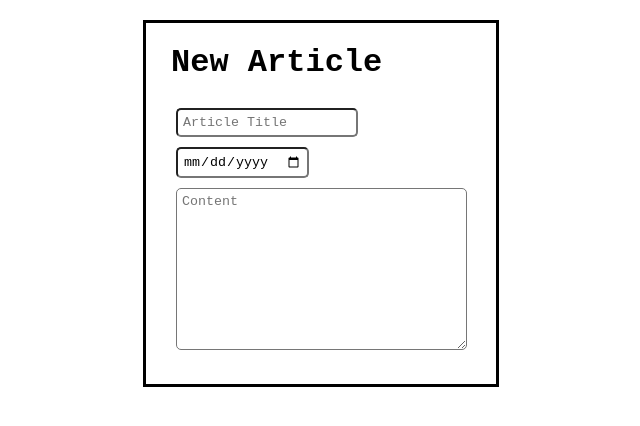
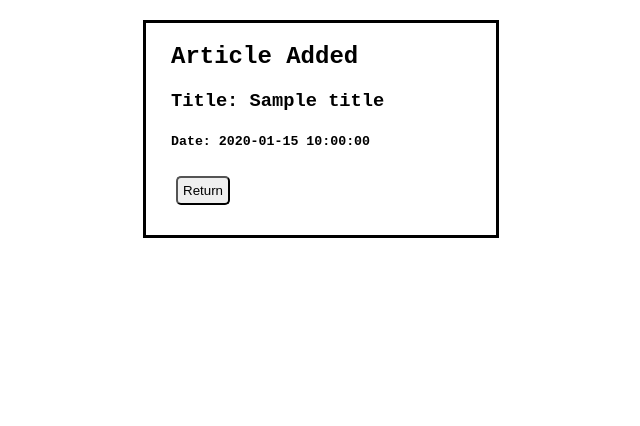
Before and after one commit to LewieJ08/personal_blog_web_app, a Flask app: template personal_blog_web_app/templates/new.html in a window 1280 px wide. Shown: the top 426 px of the page, without its empty margins (319-959 px from the left). Run offline with Flask 3, Linux system fonts and the light colour scheme; the template is opened without the code that fills it: most values are stand-ins (such as "Sample title", 1, 10 or a date in 2020).

Commit message:
update new.html

```diff
--- a/personal_blog_web_app/templates/new.html
+++ b/personal_blog_web_app/templates/new.html
@@ -6,12 +6,22 @@
     </head>
     <body>
         <div>
-            <h1>New Article</h1>
-            <form class="newArticleForm" action="/new" method="post">
-                <input type="text" placeholder="Article Title" id="title" name="title">
-                <input type="date" placeholder="Publishing Date" id="date" name="date"> <br>
-                <textarea id="message" name="message" placeholder="Content" rows="10" cols="33"></textarea>
-            </form>
+            {% if title is not none %}
+                <h2>Article Added</h2>
+                <h3>Title: {{ title }}</h3>
+                <h5>Date: {{ date }}</h5>
+                <form action="{{url_for('admin')}}">
+                    <button type="submit">Return</button>
+                </form>
+            {% else %}
+                <h1>New Article</h1>
+                <form class="newArticleForm" action="{{url_for('new')}}" method="post">
+                    <input type="text" placeholder="Article Title" id="title" name="title">
+                    <input type="date" placeholder="Publishing Date" id="date" name="date"> <br>
+                    <textarea id="content" name="content" placeholder="Content" rows="10" cols="33"></textarea>
+                    <button type="submit" >Publish</button>
+                </form>
+            {% endif %}
         </div>
     </body>
 </html>
```
